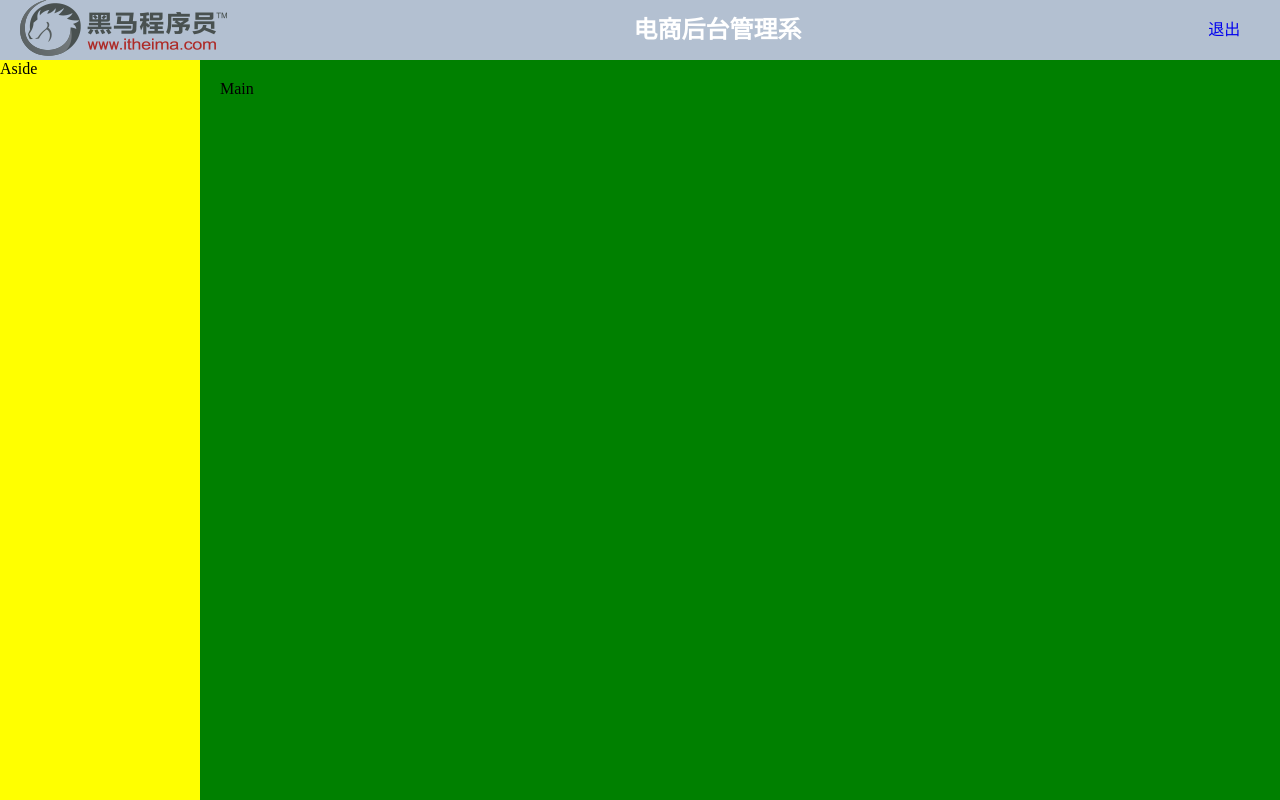
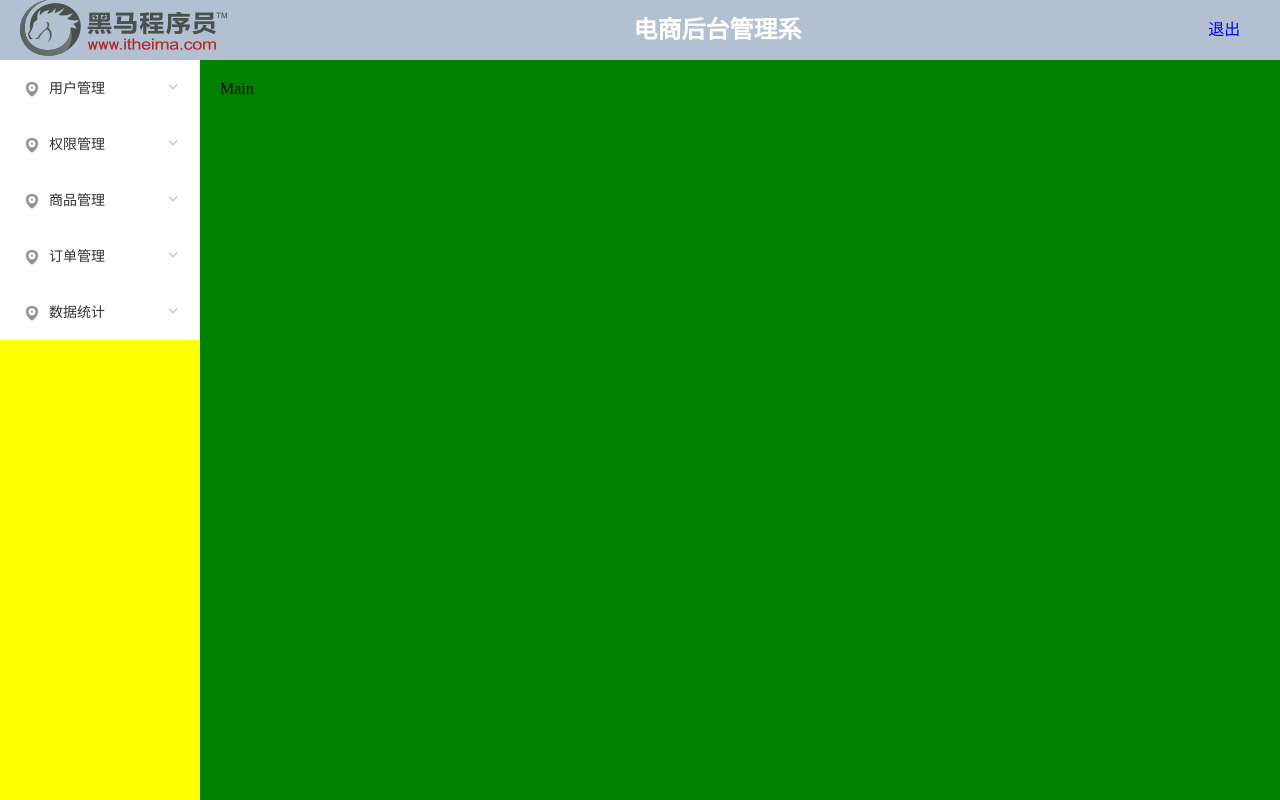
Before and after one commit to Muse-zhou/-, a Vue app: page /#/ in a window 1280 px wide. Built offline with nearby package versions, Linux system fonts and the light colour scheme; sample sign-in values are in the browser's storage.

Commit message:
权限验证

```diff
--- a/src/components/home.vue
+++ b/src/components/home.vue
@@ -6,7 +6,7 @@
           <img src="@/assets/logo.png" alt="图片加载失败">
         </el-col>
         <el-col :span="19" class="middle">
-        <h2>电商后台管理系</h2>
+          <h2>电商后台管理系</h2>
         </el-col>
         <el-col :span="1">
           <a href="#" class="logout">退出</a>
@@ -14,18 +14,105 @@
       </el-row>
     </el-header>
     <el-container>
-      <el-aside class="aside" width="200px">Aside</el-aside>
+      <el-aside class="aside" width="200px">
+        <el-menu
+        :unique-opened="true"
+        :router="true"
+        default-active="2" class="el-menu-vertical-demo">
+          <!-- 1 -->
+          <el-submenu index="1">
+            <template slot="title">
+              <i class="el-icon-location"></i>
+              <span>用户管理</span>
+            </template>
+            <el-menu-item index="1-1">
+              <i class="el-icon-menu"></i>用户列表
+            </el-menu-item>
+          </el-submenu>
+          <!-- 2 -->
+          <el-submenu index="2">
+            <template slot="title">
+              <i class="el-icon-location"></i>
+              <span>权限管理</span>
+            </template>
+            <el-menu-item index="1-1">
+              <i class="el-icon-menu"></i>角色列表
+            </el-menu-item>
+            <el-menu-item index="1-1">
+              <i class="el-icon-menu"></i>权限列表
+            </el-menu-item>
+          </el-submenu>
+          <!-- 3 -->
+          <el-submenu index="3">
+            <template slot="title">
+              <i class="el-icon-location"></i>
+              <span>商品管理</span>
+            </template>
+            <el-menu-item index="1-1">
+              <i class="el-icon-menu"></i>商品列表
+            </el-menu-item>
+            <el-menu-item index="1-1">
+              <i class="el-icon-menu"></i>分类参数
+            </el-menu-item>
+            <el-menu-item index="1-1">
+              <i class="el-icon-menu"></i>商品分类
+            </el-menu-item>
+          </el-submenu>
+          <!-- 4 -->
+          <el-submenu index="4">
+            <template slot="title">
+              <i class="el-icon-location"></i>
+              <span>订单管理</span>
+            </template>
+            <el-menu-item index="1-1">
+              <i class="el-icon-menu"></i>订单列表
+            </el-menu-item>
+          </el-submenu>
+          <!-- 5 -->
+          <el-submenu index="5">
+            <template slot="title">
+              <i class="el-icon-location"></i>
+              <span>数据统计</span>
+            </template>
+            <el-menu-item index="1-1">
+              <i class="el-icon-menu"></i>数据报表
+            </el-menu-item>
+          </el-submenu>
+        </el-menu>
+      </el-aside>
       <el-main class="main">Main</el-main>
     </el-container>
   </el-container>
 </template>
 <script>
-export default {};
+export default {
+
+
+
+beforeMount() {
+  if(!localStorage.getItem('token')){
+
+    this.$router.push({
+      name:'login'
+    })
+    this.$message.warning('请先登录')
+  }
+
+},
+
+mounted() {
+  console.log(111)
+}
+};
+
 </script>
+
+
+
 <style>
 .container {
   height: 100%;
-  background-color:#b3c0d1;
+  background-color: #b3c0d1;
 }
 .aside {
   background-color: yellow;
@@ -33,15 +120,13 @@ export default {};
 .main {
   background-color: green;
 }
-.middle{
+.middle {
   line-height: 60px;
   text-align: center;
-  color:#fff;
-
+  color: #fff;
 }
-.logout{
+.logout {
   line-height: 60px;
   text-decoration: none;
-
 }
 </style>
```
